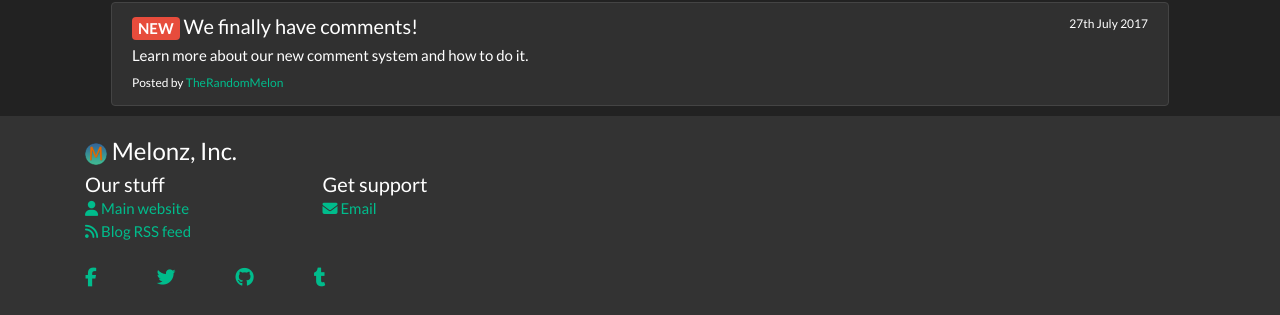
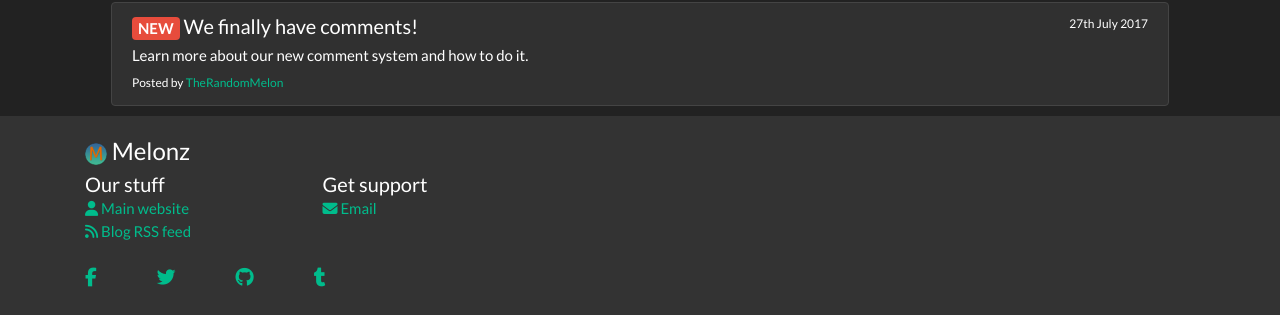
Before and after one commit to Melonz/old-blog, a Jekyll site: the page built from allposts.html, in a window 1280 px wide and 961 px high. Shown: the part 643-958 px from the top of the window. Built offline with Jekyll 4.4.1, drawn with Linux system fonts in a browser that asks for light colours; nearby versions of some CDN libraries; comment, search, counter and statistics services are not loaded.

Commit message:
Fix some things

```diff
--- a/_includes/foot.html
+++ b/_includes/foot.html
@@ -3,7 +3,7 @@
     <div class="container">
         <div class="row">
             <div class="col-md-5">
-                <h4><img src="/img/melonz-logo.png" width="22" /> Melonz, Inc.</h4>
+                <h4><img src="/img/melonz-logo.png" width="22" /> Melonz</h4>
 				<div class="row">
 					<div class="col-6">
 						<span class="h5">Our stuff</span>
```
Also changed, not shown: about.html (renamed from about/index.html), allposts.html (renamed from allposts/index.html).
